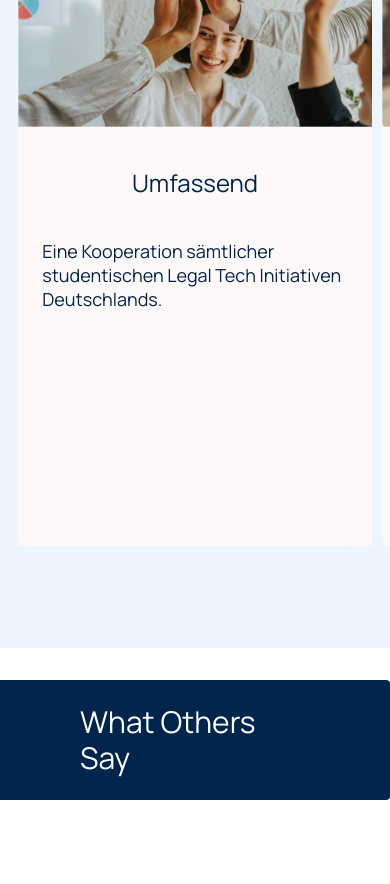
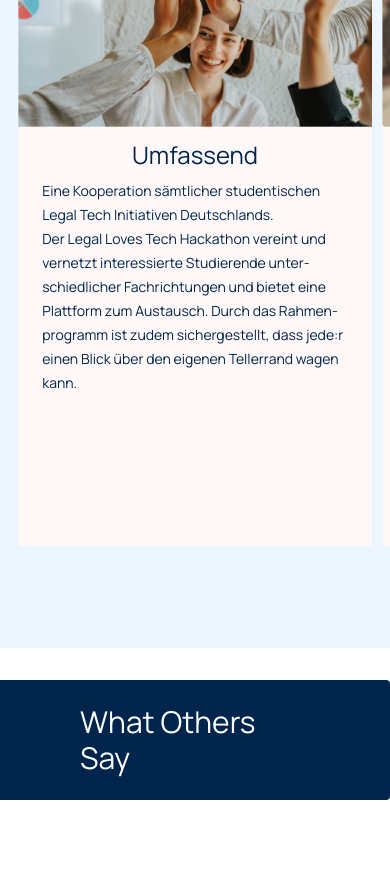
Before and after one commit to tiehm/hackathon-website, a React (Create React App) app: page / in a window 390 px wide. Shown: the part 1040-1924 px from the top of the page. Built offline with nearby package versions, Linux system fonts and the light colour scheme.

Commit message:
introduce new texts on about

```diff
--- a/src/components/about/About.css
+++ b/src/components/about/About.css
@@ -7,7 +7,7 @@
      to align the caret we need to add 2rem to account for padding from the navbar
      as well as the size of the caret icon itself as the position is calculated
      from the center of the icon while we want to have it on the right most edge*/
-    right: calc(10% + 2rem);
+    right: calc(3% + 2rem);
 }
 
 .swiper {
--- a/src/components/about/About.tsx
+++ b/src/components/about/About.tsx
@@ -19,7 +19,8 @@ type Card = {
   // title of the card
   title: string
   // general information displayed about the card
-  description: string
+  descriptionTop: string
+  descriptionBottom: string
   // the image which should be shown for the card
   img: string
 }
@@ -29,22 +30,41 @@ export class About extends React.Component<Props, {}> {
   cards: Card[] = [
     {
       title: 'Umfassend',
-      description: 'Eine Kooperation sämtlicher studentischen Legal' +
-      ' Tech Initiativen Deutschlands.',
+      descriptionTop:
+        'Eine Kooperation sämtlicher stu&shy;dentischen Legal Tech ' +
+        'Initiativen Deutschlands.',
+      descriptionBottom: 'Der Legal Loves Tech Hackathon vereint und ' +
+        'vernetzt interessierte Studierende unter&shy;schiedlicher ' +
+        'Fach&shy;richtungen und bietet eine Plattform zum Austausch. Durch' +
+        ' das Rahmen&shy;programm ist zudem sicher&shy;gestellt, dass ' +
+        'jede:r einen Blick über den eigenen Tellerrand wagen kann.',
       img: umfassendImg,
     },
     {
       title: 'Non Profit',
-      description: 'Ein standortübergreifender Zusammenschluss von ' +
-          'Universitäten und Non‑Profit‑Organisationen unter der' +
-        ' Schirmherrschaft des Bayerisches Staatsministeriums für Justiz.',
+      descriptionTop:
+        'Ein standort&shy;übergreifender Zusammen&shy;schluss von ' +
+        'Universitäten und Non-<wbr>Profit‑<wbr>Organisationen <strong>unter ' +
+        'der unter der Schirmherrschaft des Bayerischen Staatsministeriums ' +
+        'der Justiz</strong>.',
+      descriptionBottom: 'Wir glauben, dass Legal Tech dabei helfen kann die ' +
+        'Welt ein kleines Stückchen besser zu machen und möchten alle daran ' +
+        'teilhaben lassen. Im Mittelpunkt stehen daher das gemeinsame ' +
+        'Engagement und die Vermittlung von Wissen und Fähigkeiten ' +
+        'rund um Legal Tech.',
       img: nonProfitImg,
     },
     {
-      title: 'Betreuung',
-      description: 'Betreuung und Unterricht durch führende ' +
-          'Expert:innen und Dozierende aus den Bereichen ' +
-          'Start‑Up, Rechtswissenschaften und Technik.',
+      title: 'Interdisziplinär',
+      descriptionTop: 'Betreuung und Unterricht durch führende Expert:innen ' +
+        'und Dozierende aus den Bereichen <strong>Start Up, ' +
+        'Rechtswissenschaft und Technik</strong>.',
+      descriptionBottom: 'Egal auf wie viel Vorwissen die Teams aufbauen ' +
+        'können und aus welchen Disziplinen sie kommen, alle erhalten die ' +
+        'notwenigen Kenntnisse in den Bereichen Recht und Tech durch ein ' +
+        'umfassendes Workshop-Programm. Abgerundet durch Help Desks und eine ' +
+        'engagierte Slack-Community findet jede:r einen Zugang zum Thema ' +
+        'Legal Tech.',
       img: betreuungImg,
     },
   ];
@@ -73,7 +93,8 @@ export class About extends React.Component<Props, {}> {
                 <SwiperCard
                   img={card.img}
                   title={card.title}
-                  info={card.description}
+                  info={card.descriptionTop}
+                  details={card.descriptionBottom}
                 />
               </SwiperSlide>;
             })}
@@ -90,7 +111,8 @@ export class About extends React.Component<Props, {}> {
               key={i}
               img={card.img}
               title={card.title}
-              info={card.description}
+              info={card.descriptionTop}
+              details={card.descriptionBottom}
             />;
           })}
 
--- a/src/components/about/AboutCard.tsx
+++ b/src/components/about/AboutCard.tsx
@@ -1,9 +1,10 @@
 import React from 'react';
 
 type Props = {
-    img: string
-    title: string
-    info: string
+  img: string
+  title: string
+  info: string
+  details: string
 }
 
 export class AboutCard extends React.Component<Props, {}> {
@@ -16,11 +17,14 @@ export class AboutCard extends React.Component<Props, {}> {
           className={'rounded-t'}
         />
       </div>
-      <div className={'py-10 text-head-m text-center'}>
+      <div className={'pt-10 text-head-m text-center'}>
         {this.props.title}
       </div>
-      <div className={'text-md text-left p-6 xl:text-text-l text-center'}>
-        {this.props.info}
+      <div className={'text-text-subtitle md-lg:text-text-s-m lg:text-text-m' +
+        ' text-left p-6 pb-8' +
+        ' 2xl:text-text-l text-center'}
+      dangerouslySetInnerHTML={{__html:
+          `${this.props.info}<br />${this.props.details}`}}>
       </div>
     </div>;
   }
--- a/src/components/about/SwiperCard.tsx
+++ b/src/components/about/SwiperCard.tsx
@@ -4,6 +4,7 @@ type Props = {
     img: string
     title: string
     info: string
+    details: string
 }
 
 export class SwiperCard extends React.Component<Props, {}> {
@@ -16,11 +17,14 @@ export class SwiperCard extends React.Component<Props, {}> {
           className={'rounded-t'}
         />
       </div>
-      <div className={'py-10 text-head-m'}>
+      <div className={'pt-3 850-h:pt-6 text-head-m'}>
         {this.props.title}
       </div>
-      <div className={'text-text-l text-left px-6 850-h:text-justify'}>
-        {this.props.info}
+      <div className={'text-text-s 750-h:text-text-subtitle' +
+        ' 850-h:text-text-l text-left px-6 pt-2 850-h:text-justify'}
+      dangerouslySetInnerHTML={{__html:
+               `${this.props.info}<br />${this.props.details}`}}
+      >
       </div>
     </div>;
   }
--- a/src/components/event/EventInformationList.tsx
+++ b/src/components/event/EventInformationList.tsx
@@ -21,10 +21,10 @@ export class EventInformationList extends React.Component {
     ' Eigene Aufgabenstellungen sind ausdrücklich erlaubt!',
 
     'Im Lauf der Woche finden Vorträge und Workshops führender Expert:innen' +
-    ' statt, deren Teilnahme nicht verpflichtend ist. In diesen Einheiten' +
-    ' werden saemtliche Fähigkeiten vermittelt, die notwendig sind,' +
-    ' um die Aufgaben zu lösen, und einen Einblick in die entsprechenden' +
-    ' Bereiche zu gewahren.',
+    ' statt, deren Teilnahme nicht verpflichtend ist. In diesen Einheiten ' +
+    'werden sämtliche Fähigkeiten vermittelt, die notwendig sind, um die ' +
+    'Aufgaben zu lösen und einen Einblick in die entsprechenden Bereiche ' +
+    'zu erlangen.',
 
     'Am Ende der Woche bewertet eine Jury die Prototypen, die die Teams im' +
     ' Laufe der Woche entwickelt haben. Das Siegerteam kann sich über einen' +
--- a/tailwind.config.js
+++ b/tailwind.config.js
@@ -9,10 +9,12 @@ module.exports = {
       'xs': '372px',
       'lxs': '480px',
       '700-h': {'raw': '(max-height: 700px)'},
+      '750-h': {'raw': '(min-height: 700px)'},
       '850-h': {'raw': '(min-height: 850px)'},
       'iPhoneXS': {'raw': '(max-height: 745px)'},
       'smDesktop': {'raw': '(max-height: 850px) and (min-width: 1250px)'},
       'tabletL': '810px',
+      'md-lg': '900px',
       ...defaultTheme.screens,
       '3xl': '1700px',
     },
@@ -57,6 +59,7 @@ module.exports = {
         'text-l': ['18px', '24px'],
         'text-m': ['16px', '24px'],
         'text-subtitle': ['14px', '24px'],
+        'text-s-m': ['15px', '24px'],
         'text-s': ['14px', '16px'],
         'text-button': ['14px', '24px'],
         'text-caption': ['12px', '16px'],
```
